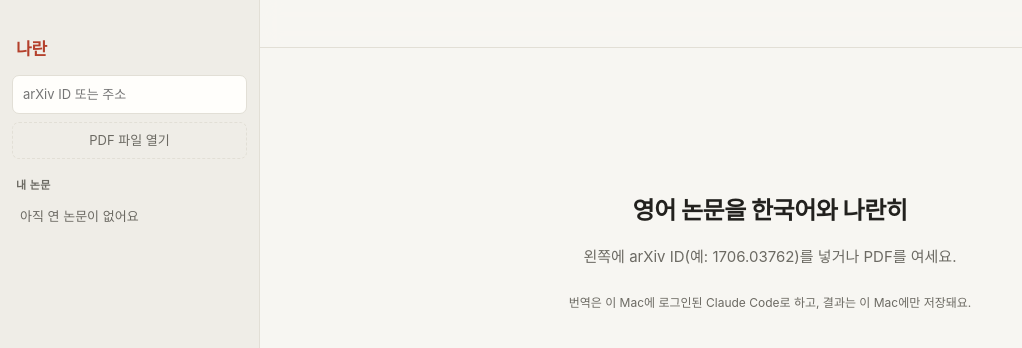
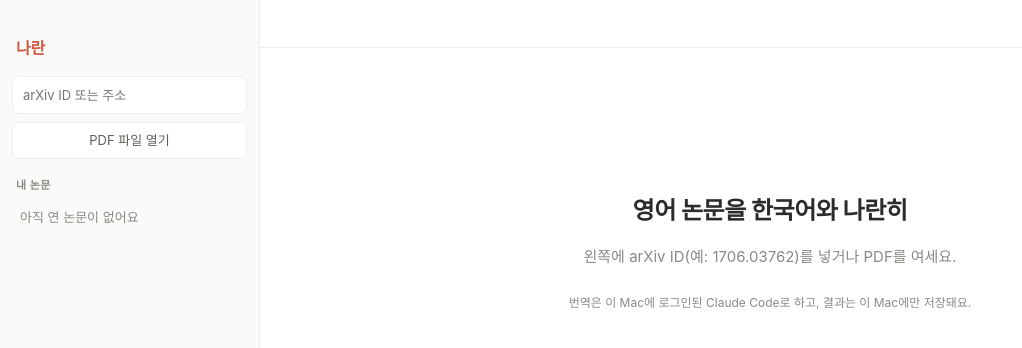
Before and after one commit to sionic-ai/paper-desktop, a React (Vite) app: page / in a window 1280 px wide. Shown: the top 348 px of the page, without its empty margins (0-1022 px from the left). Built offline with nearby package versions, Linux system fonts and the light colour scheme.

Commit message:
Lighten the reader theme
White canvas, soft gray sidebar, one sans family at matching weight for
both columns, opaque header, outlined translate button and a hover-only
scrollbar. Light appearance only; the window theme is pinned to Light.

```diff
--- a/src-tauri/tauri.conf.json
+++ b/src-tauri/tauri.conf.json
@@ -18,6 +18,7 @@
       "minWidth": 820,
       "minHeight": 560,
       "titleBarStyle": "Overlay",
+      "theme": "Light",
       "hiddenTitle": true
     }],
     "security": {
--- a/src/App.tsx
+++ b/src/App.tsx
@@ -143,7 +143,7 @@ export function App() {
             <li key={p.id} className={doc?.id === p.id ? 'active' : ''}>
               <button className="paper" onClick={() => void open(p.id, false)} title={p.title}>
                 <span className="t">{p.title}</span>
-                <span className="src">{p.source}</span>
+                <span className="src">{p.source.split('/').pop()}</span>
               </button>
               <button className="x" onClick={() => void remove(p.id)} aria-label={`${p.title} 삭제`}>×</button>
             </li>
--- a/src/style.css
+++ b/src/style.css
@@ -1,31 +1,16 @@
 :root {
-  --bg: #f7f6f2;
-  --paper: #fffefb;
-  --side: #efede7;
-  --line: #e2dfd6;
-  --text: #22211e;
-  --muted: #6c6a63;
-  --accent: #b4402c;
-  --hl: #fdeca0;
-  --pending: #ebe8df;
+  --bg: #ffffff;
+  --paper: #ffffff;
+  --side: #fafaf9;
+  --line: #eeeeec;
+  --text: #2b2b2a;
+  --muted: #8a8984;
+  --accent: #d0583f;
+  --hl: #fff2b8;
+  --pending: #f3f3f1;
   --en-size: 15px;
-  --ko-size: 16px;
+  --ko-size: 15.5px;
   color-scheme: light;
-}
-
-@media (prefers-color-scheme: dark) {
-  :root {
-    --bg: #1b1b1d;
-    --paper: #212124;
-    --side: #18181a;
-    --line: #313136;
-    --text: #e6e4de;
-    --muted: #9b9890;
-    --accent: #ef7a62;
-    --hl: #5a4c17;
-    --pending: #2c2c30;
-    color-scheme: dark;
-  }
 }
 
 * { box-sizing: border-box; }
@@ -51,7 +36,7 @@ button:disabled { cursor: default; opacity: .5; }
   padding: 0 12px 12px;
 }
 .side-top { height: 36px; flex: none; }
-.brand { font-weight: 700; font-size: 17px; letter-spacing: -.01em; padding: 0 4px 12px; color: var(--accent); user-select: none; }
+.brand { font-weight: 600; font-size: 16px; letter-spacing: -.01em; padding: 0 4px 14px; color: var(--accent); user-select: none; }
 .import input {
   width: 100%;
   padding: 8px 10px;
@@ -63,21 +48,22 @@ button:disabled { cursor: default; opacity: .5; }
   font-size: 13px;
   outline: none;
 }
-.import input:focus { border-color: var(--accent); }
+.import input:focus { border-color: color-mix(in srgb, var(--accent) 55%, var(--line)); }
 .pdf-btn {
   margin-top: 8px;
   padding: 7px 10px;
-  border: 1px dashed var(--line);
+  border: 1px solid var(--line);
   border-radius: 7px;
-  background: transparent;
+  background: var(--paper);
   font-size: 13px;
-  color: var(--muted);
+  color: #5f5e59;
 }
-.pdf-btn:hover:not(:disabled) { color: var(--text); border-color: var(--muted); }
+.pdf-btn:hover:not(:disabled) { color: var(--text); border-color: #dddcd8; }
 .list-label { margin: 18px 4px 6px; font-size: 11px; font-weight: 600; color: var(--muted); letter-spacing: .04em; }
 .papers { list-style: none; margin: 0; padding: 0; overflow-y: auto; flex: 1; }
 .papers li { position: relative; border-radius: 7px; }
-.papers li.active, .papers li:hover { background: color-mix(in srgb, var(--text) 7%, transparent); }
+.papers li:hover { background: color-mix(in srgb, var(--text) 4%, transparent); }
+.papers li.active { background: color-mix(in srgb, var(--text) 6.5%, transparent); }
 .paper { display: block; width: 100%; text-align: left; border: 0; background: none; padding: 7px 28px 7px 8px; }
 .paper .t { display: -webkit-box; -webkit-line-clamp: 2; -webkit-box-orient: vertical; overflow: hidden; font-size: 13px; line-height: 1.35; }
 .paper .src { display: block; font-size: 11px; color: var(--muted); margin-top: 2px; white-space: nowrap; overflow: hidden; text-overflow: ellipsis; }
@@ -97,14 +83,14 @@ button:disabled { cursor: default; opacity: .5; }
   align-items: center;
   gap: 16px;
   padding: 0 24px;
-  background: color-mix(in srgb, var(--bg) 88%, transparent);
-  backdrop-filter: blur(10px);
+  background: var(--bg);
   border-bottom: 1px solid var(--line);
 }
-.bar-title { flex: 1; min-width: 0; font-size: 13px; font-weight: 600; white-space: nowrap; overflow: hidden; text-overflow: ellipsis; user-select: none; }
+.bar-title { flex: 1; min-width: 0; font-size: 13px; font-weight: 500; color: var(--muted); white-space: nowrap; overflow: hidden; text-overflow: ellipsis; user-select: none; }
 .progress { display: flex; align-items: center; gap: 10px; font-size: 12px; color: var(--muted); flex: none; }
 .progress button { border: 1px solid var(--line); background: var(--paper); border-radius: 6px; padding: 3px 10px; font-size: 12px; }
-.progress button.primary { background: var(--accent); border-color: var(--accent); color: #fff; }
+.progress button.primary { background: transparent; border-color: var(--accent); color: var(--accent); }
+.progress button.primary:hover { background: color-mix(in srgb, var(--accent) 8%, transparent); }
 .meter { width: 120px; height: 4px; border-radius: 2px; background: var(--line); overflow: hidden; }
 .meter span { display: block; height: 100%; background: var(--accent); transition: width .4s; }
 .done { color: var(--muted); }
@@ -129,15 +115,14 @@ button:disabled { cursor: default; opacity: .5; }
 }
 .row { display: grid; grid-template-columns: 1fr 1fr; gap: 48px; }
 .row > * { margin: 0 0 1em; min-width: 0; }
-.en { font-family: 'Charter', 'Iowan Old Style', Georgia, serif; font-size: var(--en-size); line-height: 1.65; color: color-mix(in srgb, var(--text) 82%, var(--bg)); hyphens: auto; }
-.ko { font-size: var(--ko-size); line-height: 1.8; word-break: keep-all; }
+.en { font-size: var(--en-size); line-height: 1.75; color: #45443f; }
+.ko { font-size: var(--ko-size); line-height: 1.75; word-break: keep-all; color: #3a3935; }
 .s { border-radius: 3px; transition: background .08s; }
-.heading > * { font-family: inherit; letter-spacing: -.01em; line-height: 1.3; }
+.heading > * { font-family: inherit; font-weight: 600; letter-spacing: -.01em; line-height: 1.3; color: var(--text); }
 .heading.h1 > * { font-size: 26px; margin: 24px 0 16px; }
-.heading.h2 > * { font-size: 20px; margin: 28px 0 10px; }
-.heading.h3 > * { font-size: 17px; margin: 20px 0 8px; }
+.heading.h2 > * { font-size: 19px; margin: 32px 0 12px; }
+.heading.h3 > * { font-size: 16px; margin: 24px 0 10px; }
 .heading.h4 > * { font-size: 15px; margin: 14px 0 6px; }
-.heading .en { font-family: 'Charter', 'Iowan Old Style', Georgia, serif; }
 
 .pending { display: block; }
 .pending i { display: block; height: .8em; margin: .55em 0; border-radius: 4px; background: var(--pending); animation: shimmer 1.6s ease-in-out infinite; }
@@ -147,18 +132,22 @@ button:disabled { cursor: default; opacity: .5; }
 
 .wide { margin: 0 0 1em; }
 .static { font-size: 13px; color: var(--muted); line-height: 1.55; }
-.code { font: 12.5px/1.5 ui-monospace, SFMono-Regular, Menlo, monospace; background: var(--paper); border: 1px solid var(--line); border-radius: 8px; padding: 12px 14px; overflow-x: auto; }
+.code { font: 12.5px/1.5 ui-monospace, SFMono-Regular, Menlo, monospace; background: var(--side); border: 1px solid var(--line); border-radius: 8px; padding: 12px 14px; overflow-x: auto; }
 .equation { overflow-x: auto; overflow-y: hidden; padding: 4px 0; }
 .equation .katex-display { margin: .4em 0; }
 
 .wide-figure { margin: 1.4em 0; }
 .images { display: flex; flex-wrap: wrap; gap: 16px; justify-content: center; margin-bottom: 10px; }
-.images img { max-width: min(100%, 720px); max-height: 560px; object-fit: contain; background: #fff; border-radius: 6px; padding: 6px; }
+.images img { max-width: min(100%, 720px); max-height: 560px; object-fit: contain; }
 .caption > * { font-size: 13px; line-height: 1.6; }
 .caption .ko { font-size: 13.5px; }
 .table-wrap { overflow-x: auto; display: flex; justify-content: center; }
 table { border-collapse: collapse; font-size: 12.5px; font-variant-numeric: tabular-nums; }
 td { border-bottom: 1px solid var(--line); padding: 4px 10px; white-space: nowrap; }
-tr:first-child td { border-top: 1.5px solid var(--muted); font-weight: 600; }
-tr:last-child td { border-bottom: 1.5px solid var(--muted); }
-.katex { font-size: 1.05em; }
+tr:first-child td { border-top: 1px solid #cfcecb; font-weight: 600; }
+tr:last-child td { border-bottom: 1px solid #cfcecb; }
+.katex { font-size: 1em; }
+
+.main::-webkit-scrollbar { width: 10px; }
+.main::-webkit-scrollbar-thumb { background: transparent; border-radius: 5px; border: 3px solid var(--bg); }
+.main:hover::-webkit-scrollbar-thumb { background: #e2e1dd; }
```
